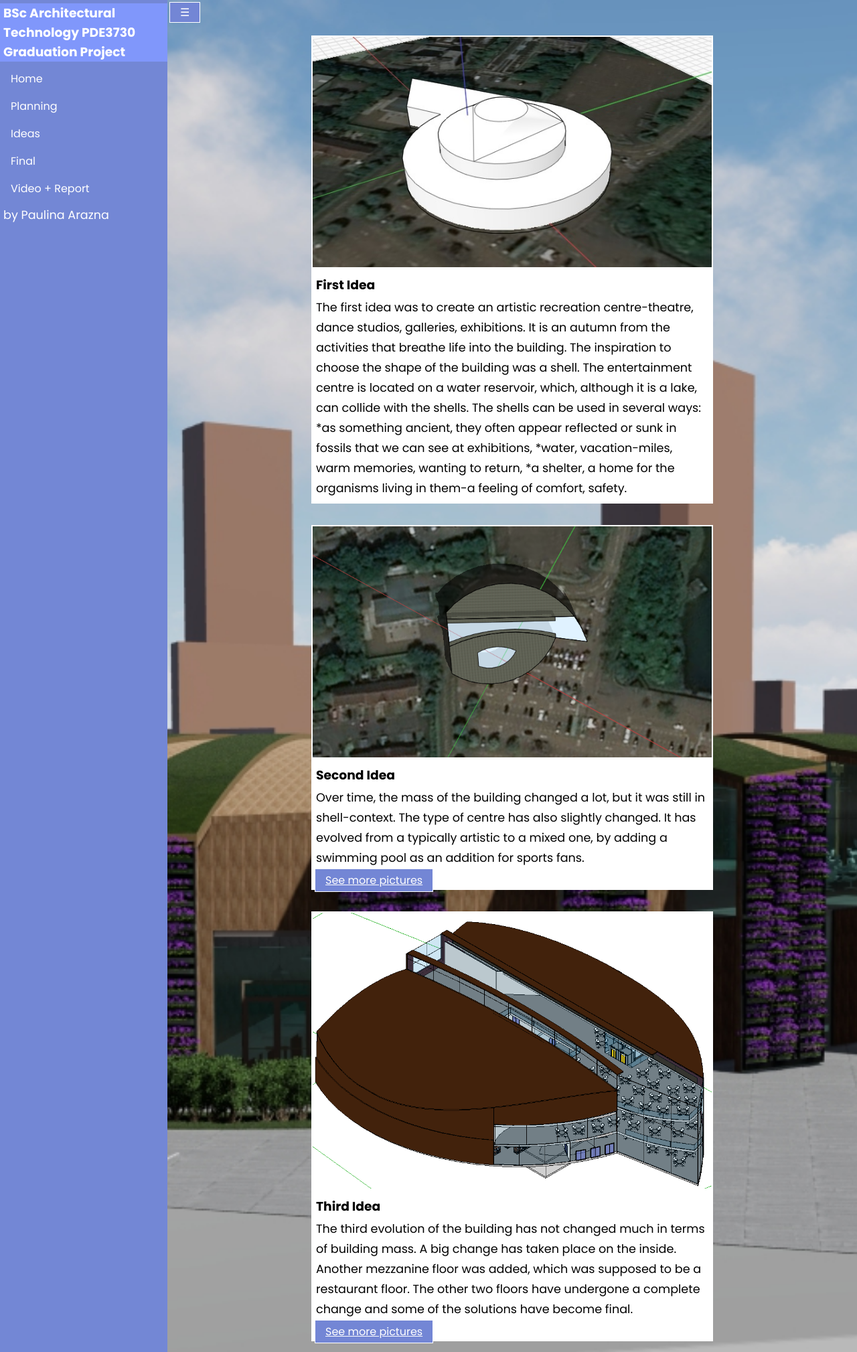
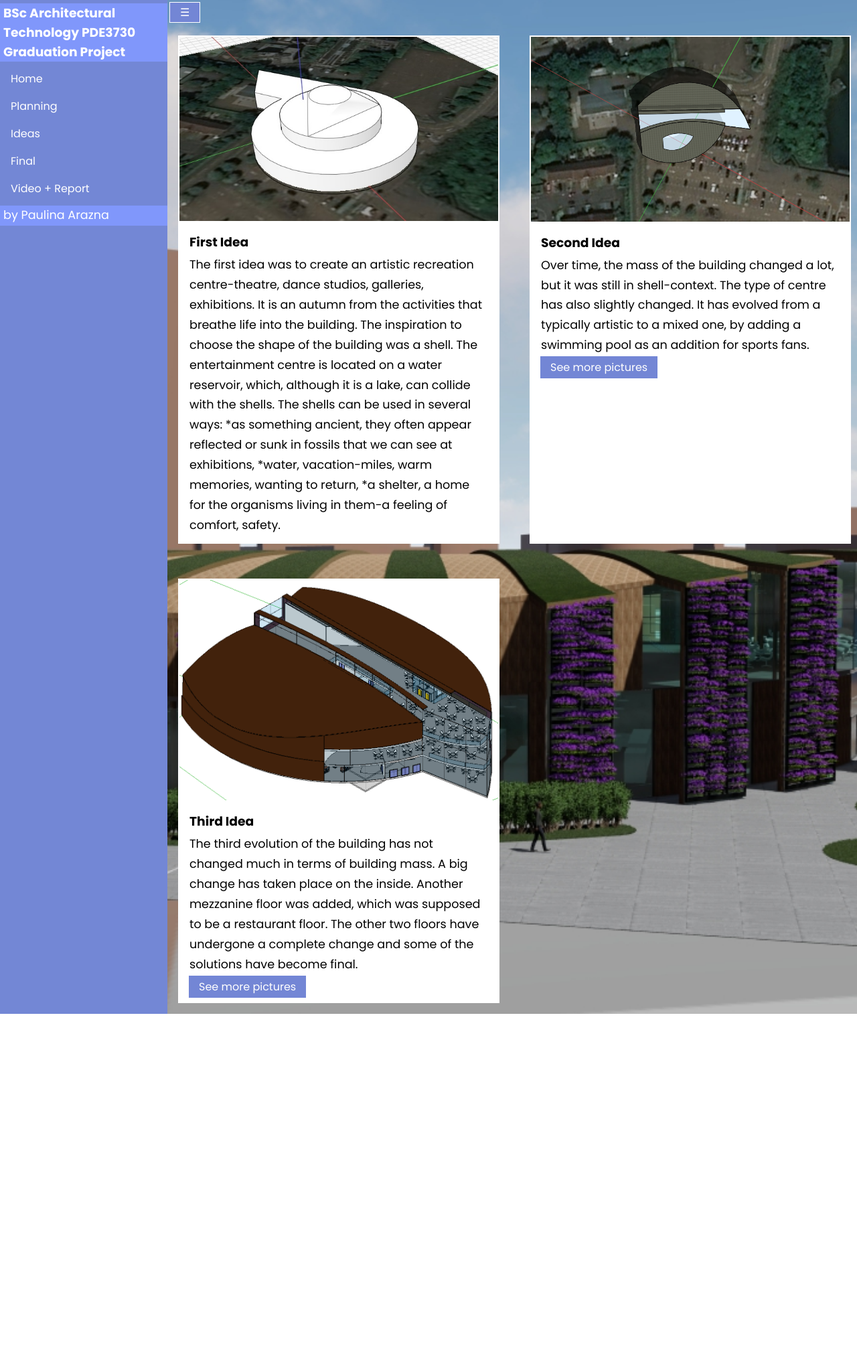
Before and after one commit to lukiwlosek/bajla_website, a Django app: page /ideas/ in a window 1280 px wide. Shown: the whole page at 67% size. After the commit the page ends 1514 px from the top, so only its background shows below. Run offline with Django 3.2, Linux system fonts and the light colour scheme; some libraries are stand-ins or nearby versions.

Commit message:
added grid

```diff
--- a/main/templates/base.html
+++ b/main/templates/base.html
@@ -6,18 +6,10 @@
 	<title>Chat</title>
 
   {% endblock %}
+
   <meta name="viewport" content="width=device-width, initial-scale=1.0">
+  <script defer src="/your-path-to-fontawesome/js/all.js"></script>
   <link rel="stylesheet" href="{% static 'style.css'%}"/>
-  <style type="text/css">
-    .main {
-      background-image: url({% static "images/main.png" %});
-      width:100%;
-      background-position: top;
-      background-repeat: no-repeat;
-      background-size: cover;
-    }
-  </style>
-
 </head>
 <body>
 <div class="wrapper">
@@ -45,40 +37,33 @@
           <li>
               <a href="{% url 'video' %}">Video + Report</a>
           </li>
-          {% comment %} <li>
-              <a href="#pageSubmenu" data-toggle="collapse" aria-expanded="false" class="dropdown-toggle">Planning</a>
-              <ul class="collapse list-unstyled" id="pageSubmenu">
-                  <li>
-                      <a href="#">Page 1</a>
-                  </li>
-                  <li>
-                      <a href="#">Page 2</a>
-                  </li>
-                  <li>
-                      <a href="#">Page 3</a>
-                  </li>
-              </ul>
-          </li> {% endcomment %}
+
 
       </ul>
+      <div class="sidebar-header">
         <p>by Paulina Arazna</p>
+      </div>
   </nav>
+<!-- main content -->
+  <div id="content">
 
-  <div class="main">
-    <div id="content">
     <button id="sidebarCollapse" class="btn nav" > ☰ </button>
 
       {%block body%}
-
+      <div class="row">
+        <div class="card">
+            <div class="card-body">
               <h1> Nutmeg Shell Canada Water Leisure Center </h1>
               <p>The building is a multifunctional facility designed mainly for young people and adults. It will be built in central London, in the
               Southwark district. It will be located with access to public transport and a very good connection of main city roads with a size
               of about 5176 m2. The design is as part of the British Land and London Borough of Southwark. The aim is to create a new
               recreation and art centre at Canada Water. The building will provide access to a variety of art and sporting activities. The main
               purpose is to promote physical and mental health, well-being and passion.</p>
+          </div>
+        </div>
+      </div>
       {%endblock%}
 
-    </div>
   </div>
 
 </div>
--- a/main/templates/final.html
+++ b/main/templates/final.html
@@ -17,7 +17,7 @@ In view of this, the building has been completed with emergency exits, another c
   </div>
   <div class="card" >
     <img class="img-top" src="{% static 'Shell/second.jpg'%}" alt="Card image cap">
-  <iframe height="315" width="100%%" src="https://www.youtube.com/embed/XcZo-S9uMcY" frameborder="0" allow="accelerometer; autoplay; encrypted-media; gyroscope; picture-in-picture" allowfullscreen></iframe>
+    <iframe  src="https://www.youtube.com/embed/XcZo-S9uMcY" frameborder="0" allow="accelerometer; autoplay; encrypted-media; gyroscope; picture-in-picture" allowfullscreen></iframe>
       <div class="card-body">
       <h2> Outside and inside walkthrough video </h2>
     </div>
--- a/main/templates/ideas.html
+++ b/main/templates/ideas.html
@@ -22,7 +22,7 @@
   <div class="card-body">
     <h3>Second Idea</h3>
     <p class="card-text">Over time, the mass of the building changed a lot, but it was still in shell-context. The type of centre has also slightly changed. It has evolved from a typically artistic to a mixed one, by adding a swimming pool as an addition for sports fans.</p>
-    <a href="{% url 'second_idea'%}" class="btn btn-primary">See more pictures</a>
+    <a href="{% url 'second_idea'%}" class="btn">See more pictures</a>
   </div>
 </div>
 <div class="card" >
@@ -30,7 +30,7 @@
   <div class="card-body">
     <h3>Third Idea</h3>
     <p >The third evolution of the building has not changed much in terms of building mass. A big change has taken place on the inside. Another mezzanine floor was added, which was supposed to be a restaurant floor. The other two floors have undergone a complete change and some of the solutions have become final.</p>
-    <a href="{% url 'third_idea'%}" class="btn btn-primary">See more pictures</a>
+    <a href="{% url 'third_idea'%}" class="btn ">See more pictures</a>
 
   </div>
 </div>
--- a/static/style.css
+++ b/static/style.css
@@ -18,6 +18,7 @@ body {
   border: 1px solid white;
   color: white;
   text-align: center;
+  text-decoration:none;
   padding: 5px 15px;
   font-size: 1rem;
   margin: 3px;
@@ -47,14 +48,25 @@ p {
 }
 
 .card {
-  max-width: 600px;
+  width:95%;
+  margin-left:auto;
+  margin-right:auto;
   margin: 1rem;
   border: 2px solid white;
   background-color: white;
 }
+iframe{
+  width: 100%;
+  height:600px;
+
+}
 
 .img-top {
   width: 100%;
+
+}
+.card-body{
+  margin:10px;
 }
 
 h1,
@@ -98,27 +110,29 @@ nav a {
   text-decoration: none;
   padding: 8px 16px;
 }
-/* apply grid here boss */
+/* apply grid here */
 .row {
-  display: flex;
-  flex-wrap: wrap;
-  justify-content: center;
+  display: grid;
+  grid-template-columns: repeat(auto-fit, minmax(400px, 1fr));
+  grid-gap:20px;
+  justify-content: space-evenly;
+
 }
 
 /* content */
 #content {
   background-image: url("/static/images/main.png");
   height: 100%;
+  min-height: 100vh;
   width: 100%;
   background-position: bottom;
   background-repeat: no-repeat;
   background-size: cover;
 }
-/* from a maximum to small */
+
+/* media queries for phones, tablets adjustments */
 @media (max-width: 768px) {
-  #sidebar {
-    min-width: 400px;
-    max-width: 400px;
-    font-size: 2rem;
+  .row{
+    grid-template-columns: repeat(1, 1fr);
   }
 }
```
Also changed, not shown: main/templates/second_idea.html (+8 -8 lines), main/templates/third_idea.html (+8 -8 lines), main/templates/video.html (+8 -5 lines), 2 other files. Lines whose indentation alone changed are shown as unchanged.
